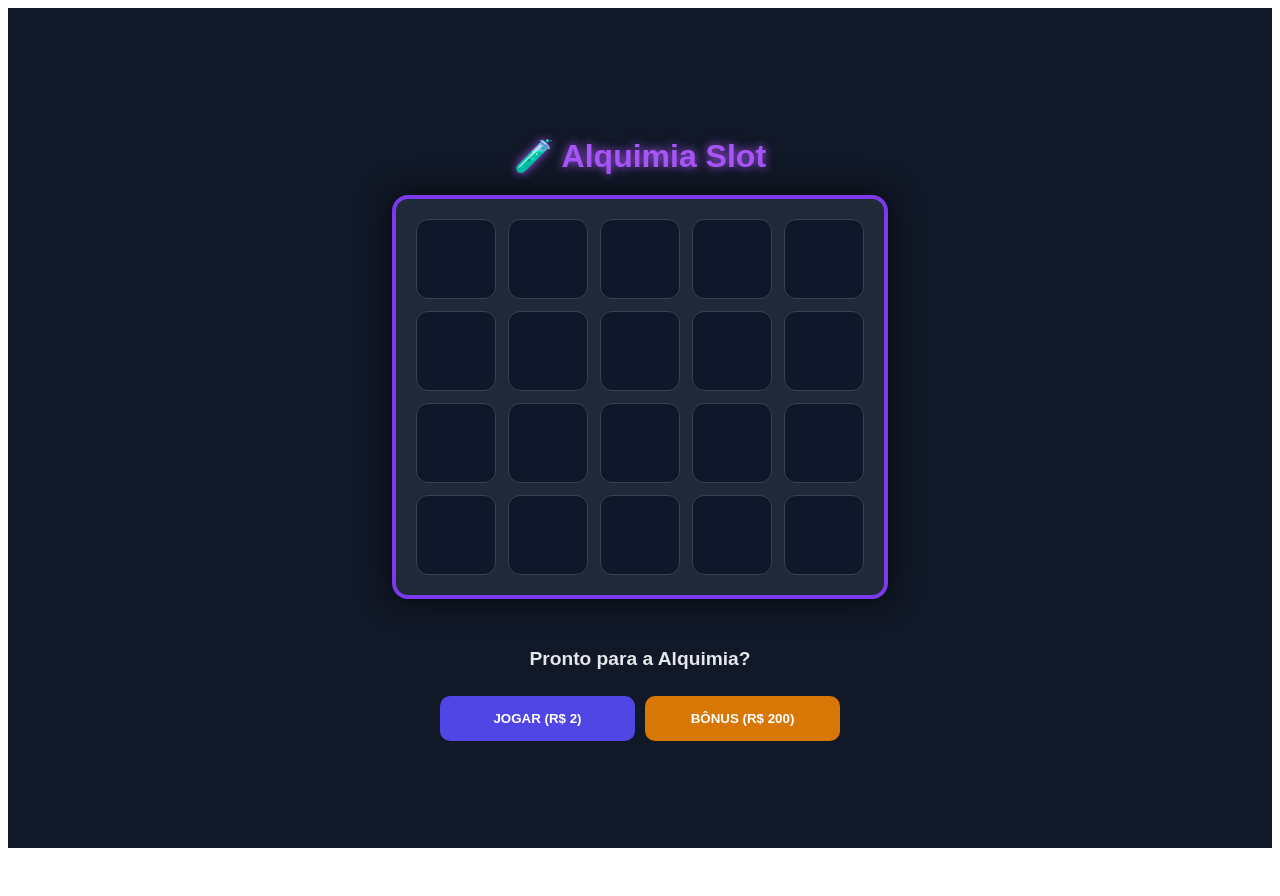
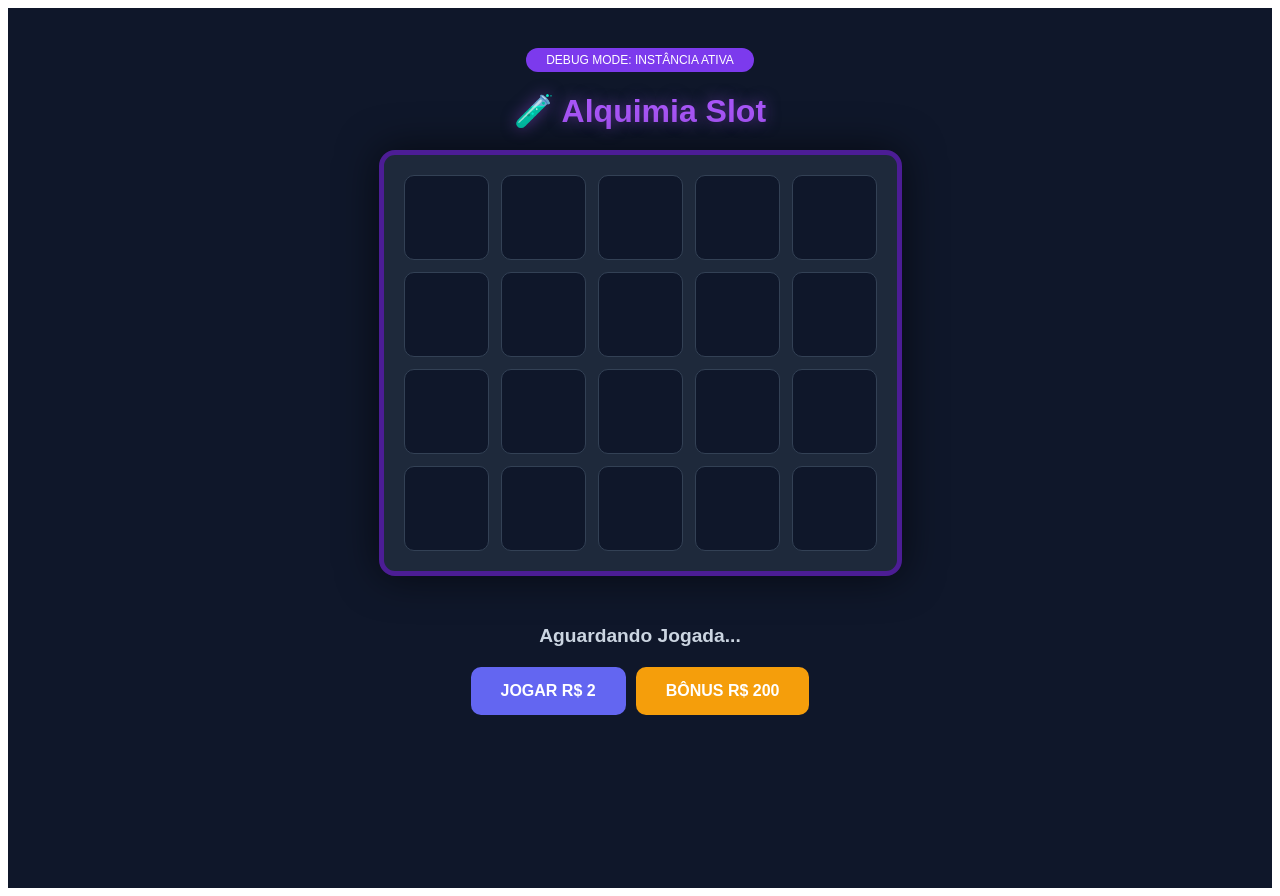
Before and after one commit to SrCreison/tcc2front, a React (Vite) app: page / in a window 1280 px wide. Before the commit the page ends 856 px from the top, so only its background shows below. Built offline with nearby package versions, Linux system fonts and the light colour scheme.

Commit message:
Update App.tsx
EU VOU ME MATAR

```diff
--- a/src/App.tsx
+++ b/src/App.tsx
@@ -1,10 +1,10 @@
-import { useState } from 'react';
+import { useState, useEffect } from 'react';
 
-// Mapeamento dos símbolos para emojis
+// Mapeamento dos símbolos
 const SYMBOLS: Record<string, string> = {
-  'pocao_azul': '👍',
+  'pocao_azul': '👌',
   'pocao_verde': '🧪',
-  'pocao_roxa': '👌',
+  'pocao_roxa': '😊',
   'cristal': '💎',
   'livro': '📖',
   'scatter_grimorio': '📜',
@@ -13,18 +13,25 @@ const SYMBOLS: Record<string, string> = {
 
 function App() {
   const [loading, setLoading] = useState(false);
-  // Inicializamos o grid com 20 espaços para garantir que a estrutura apareça de cara
   const [grid, setGrid] = useState<any[]>(Array(20).fill(null));
   const [info, setInfo] = useState<any>(null);
-  const [status, setStatus] = useState('Pronto para a Alquimia?');
+  const [status, setStatus] = useState('Aguardando Jogada...');
 
-  // Função para rodar a animação de cascata (explosões)
+  // DEBUG: Isso TEM que aparecer no console (F12) assim que a página carregar
+  useEffect(() => {
+    console.log("%c VIBE CODING ATIVADO - VERSÃO 2.0 COM GRID ", "background: #a855f7; color: white; font-size: 20px;");
+    console.log("Estado inicial do Grid:", grid);
+  }, []);
+
   const animarJogo = async (historico: any[]) => {
+    console.log("Iniciando animação de cascatas...", historico);
+    if (!historico || !Array.isArray(historico)) return;
+
     for (const etapa of historico) {
-      setGrid(etapa.grid); // Atualiza o grid visual
+      setGrid(etapa.grid);
       if (etapa.resultado.teveVitoria) {
         setStatus(`💥 VITÓRIA! +R$ ${etapa.resultado.premioCascata.toFixed(2)}`);
-        await new Promise(r => setTimeout(r, 800)); // Delay para a "explosão"
+        await new Promise(r => setTimeout(r, 800));
       }
     }
   };
@@ -32,141 +39,91 @@ function App() {
   const girarRoleta = async (comprarBonus: boolean = false) => {
     setLoading(true);
     setInfo(null);
-    setStatus('Girando...');
+    setStatus('Misturando poções...');
 
     try {
       const aposta = Math.floor(Math.random() * 999999);
       let url = `https://api-play.abraaodaldon.com.br/api/play?cSeed=User&aposta=${aposta}`;
       if (comprarBonus) url += '&buyBonus=true';
 
+      console.log("Chamando API:", url);
       const resposta = await fetch(url);
       const dados = await resposta.json();
+      console.log("Dados recebidos da API:", dados);
 
-      if (dados.roteiroDoJogo && dados.roteiroDoJogo.jogoBase) {
-        // Roda as animações das cascatas
+      if (dados.roteiroDoJogo?.jogoBase?.historicoRodada) {
         await animarJogo(dados.roteiroDoJogo.jogoBase.historicoRodada);
         setInfo(dados);
         setStatus(dados.mensagem);
       } else {
-        setStatus('Erro na estrutura dos dados da API.');
+        console.error("Estrutura de dados inválida:", dados);
+        setStatus('Erro na resposta do servidor.');
       }
     } catch (erro) {
-      console.error(erro);
-      setStatus('Erro ao conectar na API. Verifique o console.');
+      console.error("Erro no Fetch:", erro);
+      setStatus('Erro de conexão com a API.');
     } finally {
       setLoading(false);
     }
   };
 
   return (
-    <div style={{
-      backgroundColor: '#111827',
-      color: 'white',
-      minHeight: '100vh',
-      display: 'flex',
-      flexDirection: 'column',
-      alignItems: 'center',
-      justifyContent: 'center',
-      fontFamily: 'sans-serif',
-      padding: '20px'
-    }}>
-      <h1 style={{ color: '#a855f7', marginBottom: '20px', textShadow: '0 0 10px #a855f7' }}>
+    <div style={{ backgroundColor: '#0f172a', color: 'white', minHeight: '100vh', display: 'flex', flexDirection: 'column', alignItems: 'center', padding: '40px', fontFamily: 'sans-serif' }}>
+
+      {/* CABEÇALHO DE TESTE - Se não vir isso, o site não atualizou */}
+      <div style={{ background: '#7c3aed', padding: '5px 20px', borderRadius: '20px', marginBottom: '20px', fontSize: '12px' }}>
+        DEBUG MODE: INSTÂNCIA ATIVA
+      </div>
+
+      <h1 style={{ color: '#a855f7', textShadow: '0 0 15px rgba(168,85,247,0.5)', margin: '0 0 20px 0' }}>
         🧪 Alquimia Slot
       </h1>
 
-      {/* CONTAINER DO GRID - FORÇADO VIA INLINE STYLE */}
+      {/* O GRID - Estilizado na marra */}
       <div style={{
         display: 'grid',
-        gridTemplateColumns: 'repeat(5, 80px)', // 5 Colunas
-        gridTemplateRows: 'repeat(4, 80px)',    // 4 Linhas
+        gridTemplateColumns: 'repeat(5, 85px)',
+        gridTemplateRows: 'repeat(4, 85px)',
         gap: '12px',
-        backgroundColor: '#1f2937',
+        backgroundColor: '#1e293b',
         padding: '20px',
         borderRadius: '16px',
-        border: '4px solid #7c3aed',
-        boxShadow: '0 0 30px rgba(0,0,0,0.7)',
+        border: '5px solid #4c1d95',
+        boxShadow: '0 0 40px rgba(0,0,0,0.6)',
         marginBottom: '30px'
       }}>
         {grid.map((simbolo, i) => (
           <div key={i} style={{
-            backgroundColor: simbolo?.venceu ? '#4c1d95' : '#0f172a',
-            border: simbolo?.venceu ? '2px solid #a855f7' : '1px solid #374151',
-            borderRadius: '12px',
+            backgroundColor: simbolo?.venceu ? '#5b21b6' : '#0f172a',
+            border: simbolo?.venceu ? '2px solid #ddd' : '1px solid #334155',
+            borderRadius: '10px',
             display: 'flex',
             alignItems: 'center',
             justifyContent: 'center',
-            fontSize: '2.5rem',
-            transition: 'all 0.3s ease',
-            transform: simbolo?.venceu ? 'scale(1.1)' : 'scale(1)',
-            boxShadow: simbolo?.venceu ? '0 0 15px #a855f7' : 'none'
+            fontSize: '2.8rem',
+            transition: 'all 0.3s'
           }}>
             {simbolo ? (SYMBOLS[simbolo.name] || '❓') : ''}
           </div>
         ))}
       </div>
 
-      <div style={{ textAlign: 'center', width: '100%', maxWidth: '400px' }}>
-        <p style={{ fontSize: '1.2rem', fontWeight: 'bold', minHeight: '1.5em', color: '#e5e7eb' }}>
-          {status}
-        </p>
+      <div style={{ textAlign: 'center' }}>
+        <p style={{ fontSize: '1.2rem', fontWeight: 'bold', marginBottom: '15px', color: '#cbd5e1' }}>{status}</p>
 
-        <div style={{ display: 'flex', gap: '10px', justifyContent: 'center', marginTop: '10px' }}>
-          <button
-            onClick={() => girarRoleta(false)}
-            disabled={loading}
-            style={{
-              padding: '15px 20px',
-              cursor: loading ? 'not-allowed' : 'pointer',
-              backgroundColor: '#4f46e5',
-              color: 'white',
-              border: 'none',
-              borderRadius: '10px',
-              fontWeight: 'bold',
-              transition: '0.2s',
-              flex: 1
-            }}
-          >
-            {loading ? '...' : 'JOGAR (R$ 2)'}
-          </button>
+        <button onClick={() => girarRoleta(false)} disabled={loading} style={{ padding: '15px 30px', margin: '5px', cursor: 'pointer', backgroundColor: '#6366f1', color: 'white', border: 'none', borderRadius: '10px', fontWeight: 'bold', fontSize: '16px' }}>
+          {loading ? '...' : 'JOGAR R$ 2'}
+        </button>
 
-          <button
-            onClick={() => girarRoleta(true)}
-            disabled={loading}
-            style={{
-              padding: '15px 20px',
-              cursor: loading ? 'not-allowed' : 'pointer',
-              backgroundColor: '#d97706',
-              color: 'white',
-              border: 'none',
-              borderRadius: '10px',
-              fontWeight: 'bold',
-              transition: '0.2s',
-              flex: 1
-            }}
-          >
-            BÔNUS (R$ 200)
-          </button>
-        </div>
+        <button onClick={() => girarRoleta(true)} disabled={loading} style={{ padding: '15px 30px', margin: '5px', cursor: 'pointer', backgroundColor: '#f59e0b', color: 'white', border: 'none', borderRadius: '10px', fontWeight: 'bold', fontSize: '16px' }}>
+          BÔNUS R$ 200
+        </button>
       </div>
 
       {info && (
-        <div style={{
-          marginTop: '30px',
-          padding: '20px',
-          backgroundColor: '#1f2937',
-          borderRadius: '12px',
-          borderLeft: '6px solid #a855f7',
-          width: '100%',
-          maxWidth: '400px'
-        }}>
-          <h3 style={{ margin: '0 0 10px 0', color: '#a855f7' }}>Resumo da Rodada</h3>
-          <p style={{ margin: '5px 0' }}>💰 Aposta: R$ {info.resumoFinanceiro.valorApostado.toFixed(2)}</p>
-          <p style={{ margin: '5px 0' }}>🎁 Ganho: R$ {info.resumoFinanceiro.premioTotalDaSessao.toFixed(2)}</p>
-          <p style={{
-            margin: '5px 0',
-            fontWeight: 'bold',
-            color: info.resumoFinanceiro.lucroSessao >= 0 ? '#4ade80' : '#f87171'
-          }}>
+        <div style={{ marginTop: '30px', padding: '20px', backgroundColor: '#1e293b', borderRadius: '12px', borderLeft: '6px solid #a855f7', minWidth: '300px' }}>
+          <p style={{ margin: '5px 0' }}>💰 Ganho: R$ {info.resumoFinanceiro.premioTotalDaSessao.toFixed(2)}</p>
+          <p style={{ margin: '5px 0', color: info.resumoFinanceiro.lucroSessao >= 0 ? '#4ade80' : '#f87171', fontWeight: 'bold' }}>
             {info.resumoFinanceiro.lucroSessao >= 0 ? '✅ LUCRO' : '❌ PREJUÍZO'}: R$ {info.resumoFinanceiro.lucroSessao.toFixed(2)}
           </p>
         </div>
```
